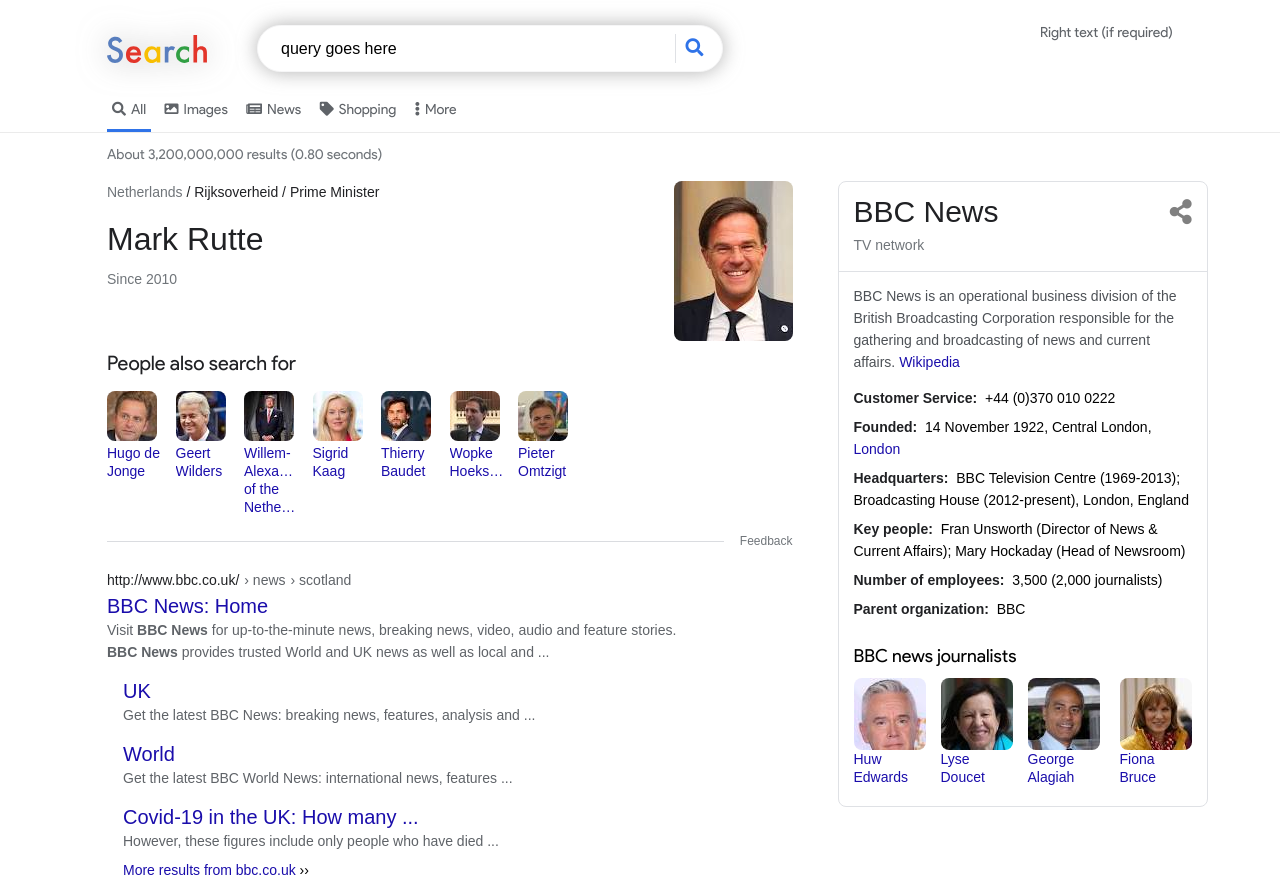
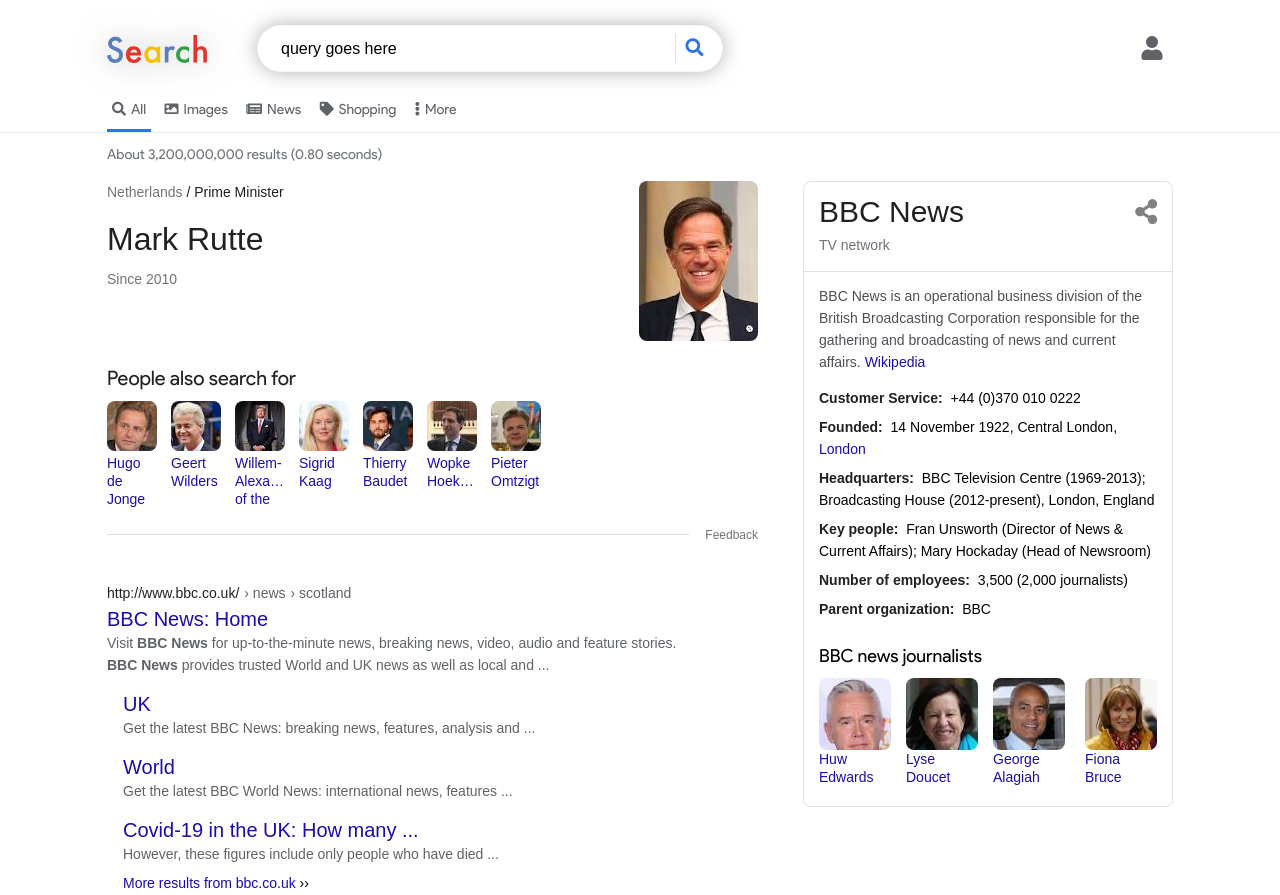
Before and after one commit to roynirmal/sigir2022-serp-reproducibility, a plain HTML site: page standard/template.html in a window 1280 px wide. Shown: the top 895 px of the page. Drawn offline with Linux system fonts and the light colour scheme.

Commit message:
Fixed some issues with the answer box and overall layout

```diff
--- a/standard/css/components.css
+++ b/standard/css/components.css
@@ -191,28 +191,14 @@
 /* Answer card */
 
 div.answer-card {
-    min-height: 190px;
+    min-height: 170px;
     padding-bottom: 25px;
-    display: flex;
+    margin-bottom: 50px !important;
     position: relative;
-    justify-content: space-evenly;
-    column-gap: 20px;
     border-bottom: 1px solid #DADCE0;
 }
 
-div.answer-card > div.left-container {
-    order: 1;
-    flex-grow: 1;
-}
-
-div.answer-card > div.right-container {
-    order: 2;
-    width: 200px;
-    flex-shrink: 0;
-    text-align: right;
-}
-
-div.answer-card ul.categories {
+div.answer-card > div.flex-container > div.left-container > ul.categories {
     margin: 0 0 20px 0;
     padding: 0;
     font-size: 14px;
@@ -220,31 +206,31 @@
     list-style-type: none;
 }
 
-div.answer-card ul.categories li {
+div.answer-card > div.flex-container > div.left-container > ul.categories li {
     display: inline;
     color: #202124;
 }
 
-div.answer-card ul.categories li::after {
+div.answer-card > div.flex-container > div.left-container > ul.categories li::after {
     content: "\00a0/";
     color: #202124;
 }
 
-div.answer-card ul.categories li:last-of-type:after {
+div.answer-card > div.flex-container > div.left-container > ul.categories li:last-of-type:after {
     content: "";
 }
 
-div.answer-card ul.categories li:first-of-type {
+div.answer-card > div.flex-container > div.left-container > ul.categories li:first-of-type {
     color: #70757A;
 }
 
-div.answer-card > div.left-container > span.answer {
+div.answer-card > div.flex-container > div.left-container > span.answer {
     font-size: 32px;
     line-height: 32px;
     color: #202124;
 }
 
-div.answer-card > div.left-container > span.answer-supplementary {
+div.answer-card > div.flex-container > div.left-container > span.answer-supplementary {
     display: block;
     margin-top: 13px;
     font-size: 14px;
@@ -253,7 +239,7 @@
     color: #70757A;
 }
 
-div.answer-card > div.right-container > img {
+div.answer-card > div.flex-container > div.right-container > img {
     max-height: 160px;
     border-radius: 8px;
 }
@@ -268,54 +254,57 @@
     background-color: #FFF;
 }
 
-div.answer-card > span.feedback a, div.answer-card > span.feedback a:visited, div.answer-card > span.feedback a:hover {
-    color: #70757A;
-    text-decoration: none;
-}
+    div.answer-card > span.feedback a, div.answer-card > span.feedback a:visited, div.answer-card > span.feedback a:hover {
+        color: #70757A;
+        text-decoration: none;
+    }
 
-div.answer-card > div.left-container > span.also-header {
+div.answer-card > span.also-header {
     display: block;
-    margin: 60px 0 15px 0;
+    margin: 20px 0 10px 0;
     font-family: 'Product Sans Regular', Arial, Helvetica, sans-serif;
     font-size: 20px;
     line-height: 26px;
     color: #202124;
 }
 
-div.answer-card > div.left-container > span.also-header.no-image {
-    margin-top: 20px;
-}
-
-div.answer-card > div.left-container > ul.also {
+div.answer-card > ul.also {
     margin: 0;
     padding: 0;
     max-width: 100%;
     display: flex;
-    justify-content: space-evenly;
+    justify-content: start;
     column-gap: 14px;
     list-style-type: none;
 }
 
-    div.answer-card > div.left-container > ul.also li {
+    div.answer-card > ul.also li {
         display: block;
         flex: 1;
-        min-width: 0px;
+        max-width: 50px;
+        height: 108px;
     }
 
-    div.answer-card > div.left-container > ul.also li a {
+    div.answer-card > ul.also li a {
         display: block;
     }
 
-    div.answer-card > div.left-container > ul.also li img {
+        div.answer-card > ul.also li a:hover {
+            text-decoration: none;
+        }
+
+    div.answer-card > ul.also li img {
         display: block;
         border-radius: 8px;
     }
 
-    div.answer-card > div.left-container > ul.also li span {
+    div.answer-card > ul.also li span {
         display: block;
+        height: 54px;
         margin-top: 3px;
         font-size: 14px;
         line-height: 18px;
         overflow: hidden;
+        white-space: normal;
         text-overflow: ellipsis;
     }
--- a/standard/css/layout.css
+++ b/standard/css/layout.css
@@ -84,7 +84,7 @@
 
         }
 
-    header > div > ul {
+    header > div > ul.tabs {
         position: absolute;
         bottom: 0;
         margin: 0;
@@ -92,16 +92,16 @@
         list-style-type: none;
     }
 
-        header > div > ul > li {
+        header > div > ul.tabs > li {
             display: inline-block;
             margin-right: 5px;
         }
 
-        header > div > ul > li:last-child {
+        header > div > ul.tabs > li:last-child {
             margin-right: 0;
         }
 
-        header > div > ul > li a {
+        header > div > ul.tabs > li a {
             display: inline-block;
             height: 38px;
             line-height: 38px;
@@ -110,32 +110,59 @@
             border-bottom: 3px solid transparent;
         }
 
-            header > div > ul > li a i {
+            header > div > ul.tabs > li a i {
                 margin: 0 5px 0 5px;
             }
 
-            header > div > ul > li a span {
+            header > div > ul.tabs > li a span {
                 margin: 0 5px 0 0;
             }
 
-        header > div > ul > li a:visited {
+        header > div > ul.tabs > li a:visited {
             color: #5F6368;
         }
 
-        header > div > ul > li a.selected {
+        header > div > ul.tabs > li a.selected {
             border-bottom: 3px solid #2F73E8;
         }
 
-        header > div > ul > li a:hover {
+        header > div > ul.tabs > li a:hover {
             text-decoration: none;
         }
 
-        header > div span.right {
+        header > div ul.right {
             position: absolute;
             right: 0;
-            top: 25px;
-            font-size: 14px;
+            top: 28px;
+            margin: 0;
+            padding: 0;
+            font-size: 24px;
+            line-height: 24px;
+            list-style-type: none;
             color: #5F6368;
+        }
+
+        header > div ul.right > li {
+            display: inline-block;
+            width: 42px;
+            height: 42px;
+            margin-right: 2px;
+        }
+
+        header > div ul.right > li:last-of-type {
+            margin-right: 0;
+        }
+
+        header > div ul.right > li a {
+            display: block;
+            text-align: center;
+            padding: 8px;
+            color: #5F6368;
+        }
+
+        header > div ul.right > li a:hover {
+            background-color: #EDEEEF;
+            border-radius: 50%;
         }
 
 main > div {
@@ -172,7 +199,7 @@
 
     /* For each item on the left rail, add a gap at the bottom */
     main > div > div > div.left-container > div {
-        margin-bottom: 30px;
+        margin-bottom: 35px;
     }
 
 /* Stage 2 (Enabling variable left/right margins on the page) */
@@ -207,4 +234,8 @@
     header > div > form input {
         width: 573px;
     }
+
+    main > div div.flex-container {
+        column-gap: 60px;
+    }
 }
--- a/standard/template.html
+++ b/standard/template.html
@@ -19,16 +19,16 @@
                     <input type="text" name="querybox" value="query goes here" disabled />
                     <button type="submit" disabled><i class="fas fa-search"></i></button>
                 </form>
-                <ul>
+                <ul class="tabs">
                    <li><a href="#" class="selected"><i class="fas fa-search"></i><span>All</span></a></li>
                    <li><a href="#"><i class="fas fa-image"></i><span>Images</span></a></li>
                    <li><a href="#"><i class="fas fa-newspaper"></i><span>News</span></a></li>
                    <li><a href="#"><i class="fas fa-tag"></i><span>Shopping</span></a></li>
                    <li><a href="#"><i class="fas fa-ellipsis-v"></i><span>More</span></a></li>
                 </ul>
-                <span class="right">
-                    Right text (if required)
-                </span>
+                <ul class="right">
+                    <li><a href="#"><i class="fas fa-user"></i></a></li>
+                </ul>
             </div>
         </header>
 
@@ -42,10 +42,10 @@
                     <div class="left-container">
                         <!-- Start left rail content -->
                         <div class="answer-card">
+                            <div class="flex-container">
                                 <div class="left-container">
                                     <ul class="categories">
                                         <li>Netherlands</li>
-                                    <li>Rijksoverheid</li>
                                         <li>Prime Minister</li>
                                     </ul>
                                     <span class="answer">
@@ -54,7 +54,11 @@
                                     <span class="answer-supplementary">
                                         Since 2010
                                     </span>
-
+                                </div>
+                                <div class="right-container">
+                                    <img src="img/rutte.jpg" alt="Mark Rutte" />
+                                </div>
+                            </div>
                             <span class="also-header">People also search for</span>
                             <ul class="also">
                                 <li>
@@ -100,10 +104,6 @@
                                     </a>
                                 </li>
                             </ul>
-                            </div>
-                            <div class="right-container">
-                                <img src="img/rutte.jpg" alt="Mark Rutte" />
-                            </div>
                             <span class="feedback"><a href="#">Feedback</a></span>
                         </div>
 
```
Lines whose indentation alone changed are shown as unchanged.
